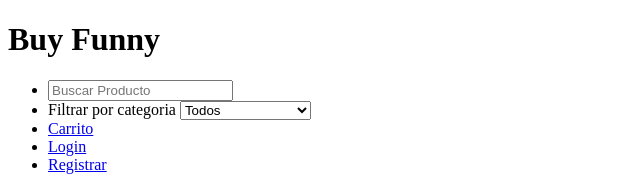
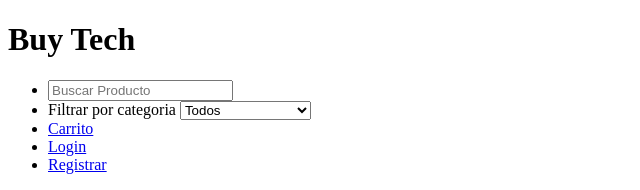
Before and after one commit to Cesar-Ignacio/CarritoCompras, a plain HTML site: page index.html in a window 1280 px wide. Shown: the top 190 px of the page, 0-640 px from the left. Drawn offline with Linux system fonts and the light colour scheme; some packages are replaced by stand-ins of ours; a script that the page names is missing.

Commit message:
Tercer Pre-Entrega

```diff
--- a/index.html
+++ b/index.html
@@ -11,7 +11,7 @@
 <body>
     <header class="header">
         <div class="logito">
-            <h1>Buy Funny</h1>
+            <h1>Buy Tech</h1>
         </div>
         <nav class="nav">
             <ul>
```
Also changed, not shown: pages/carrito.html (+1 -1 lines), pages/login.html (+1 -1 lines), pages/registrar.html (+1 -1 lines).
